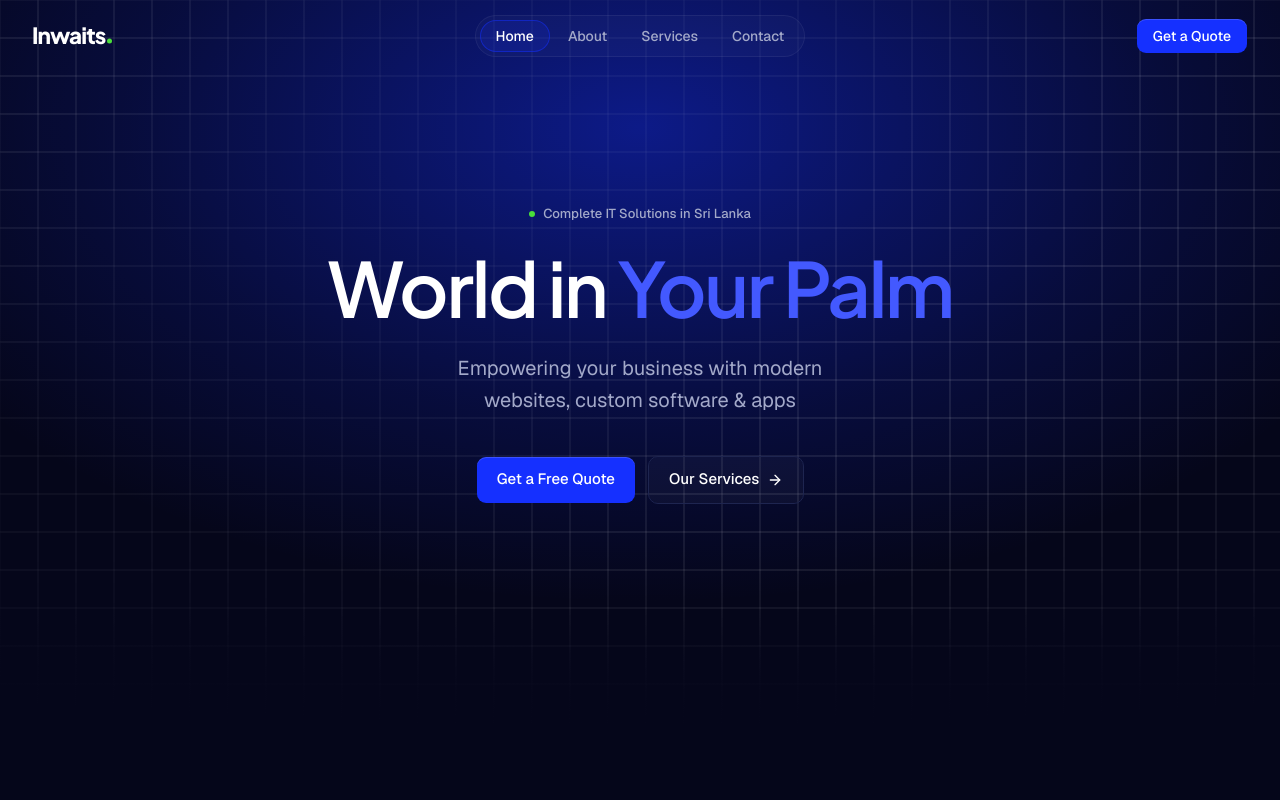
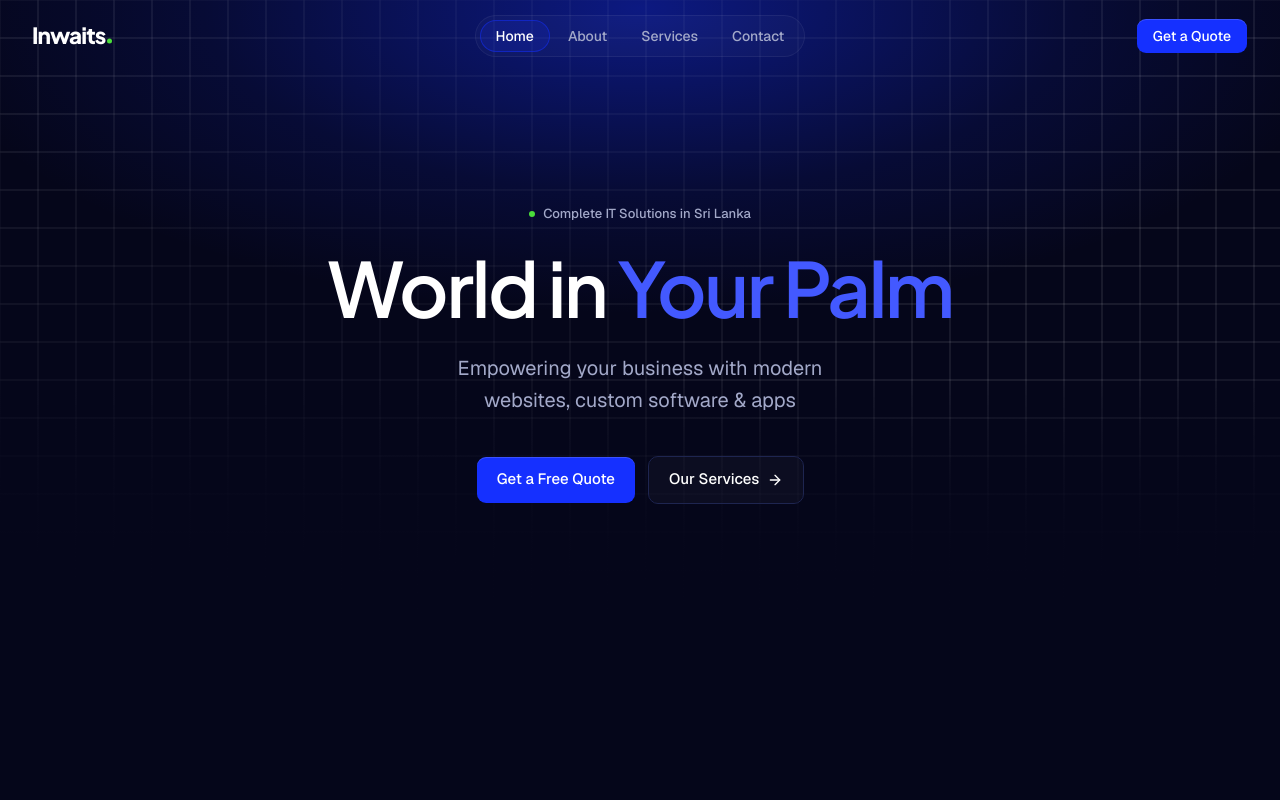
Before and after one commit to Hashandev/Inwaits_com, a Next.js app: page / in a window 1280 px wide. Shown: the top 800 px of the page. Built offline with nearby package versions, Linux system fonts and the light colour scheme; no server answers.

Commit message:
Elevate dark navy gradient under hero to match reference photo color set

```diff
--- a/components/sections/hero.tsx
+++ b/components/sections/hero.tsx
@@ -21,14 +21,14 @@ export function Hero() {
         aria-hidden="true"
         className="pointer-events-none absolute inset-0 -z-10 overflow-hidden"
       >
-        {/* Soft radial blue ambient glow */}
-        <div className="absolute -top-32 left-1/2 -z-10 h-[850px] w-full max-w-[95rem] -translate-x-1/2 bg-[radial-gradient(ellipse_80%_70%_at_50%_30%,rgba(21,48,255,0.48)_0%,rgba(21,48,255,0.15)_50%,transparent_80%)]" />
+        {/* Soft radial blue ambient glow focused at the top */}
+        <div className="absolute -top-32 left-1/2 -z-10 h-[680px] w-full max-w-[95rem] -translate-x-1/2 bg-[radial-gradient(ellipse_75%_60%_at_50%_20%,rgba(21,48,255,0.45)_0%,rgba(21,48,255,0.12)_45%,transparent_75%)]" />
 
         {/* Interactive Squares Grid: lights up & ripples on mouse hover */}
         <InteractiveGrid />
 
-        {/* Bottom smooth fade to merge hero into the next section */}
-        <div className="absolute bottom-0 inset-x-0 h-32 bg-gradient-to-t from-bg via-bg/60 to-transparent" />
+        {/* Deep dark fade under the buttons exactly matching your reference photo */}
+        <div className="absolute inset-x-0 bottom-0 h-[48%] bg-gradient-to-t from-bg via-bg/95 to-transparent pointer-events-none" />
       </div>
 
       <div className="container-page flex flex-col items-center text-center">
--- a/components/ui/interactive-grid.tsx
+++ b/components/ui/interactive-grid.tsx
@@ -139,7 +139,7 @@ export function InteractiveGrid() {
   return (
     <canvas
       ref={canvasRef}
-      className="pointer-events-none absolute inset-0 size-full [mask-image:linear-gradient(to_bottom,black_75%,transparent_100%)]"
+      className="pointer-events-none absolute inset-0 size-full [mask-image:linear-gradient(to_bottom,black_50%,rgba(0,0,0,0.5)_65%,transparent_85%)]"
     />
   );
 }
```
